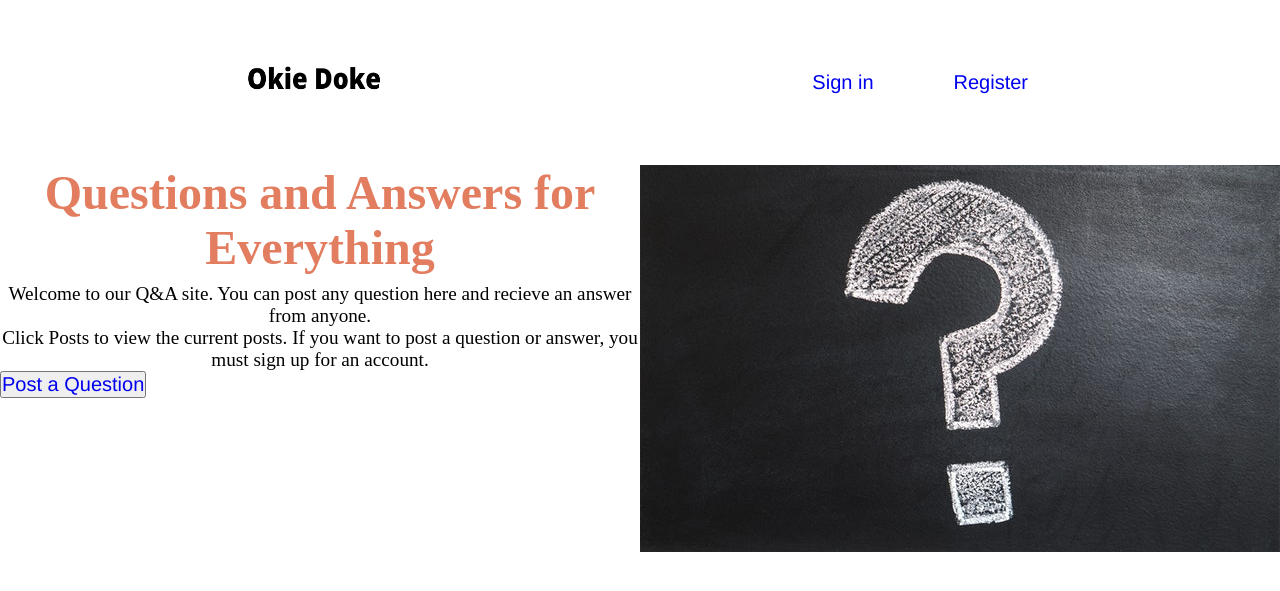
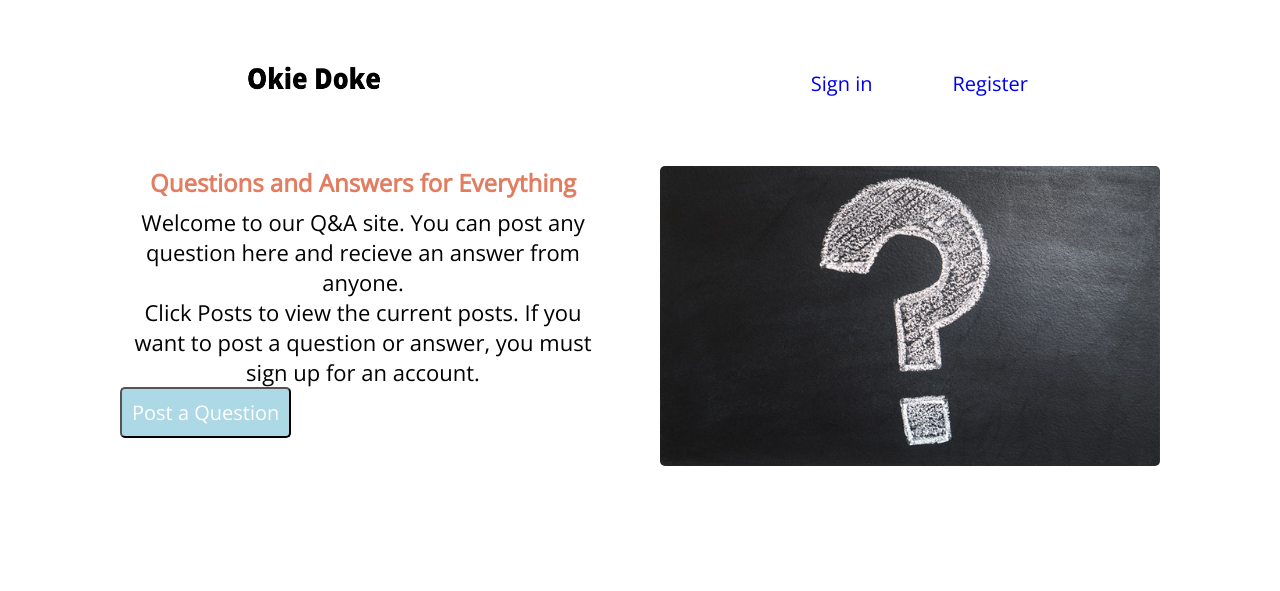
Before and after one commit to nboakye0/Group23_ITSC3155, a Flask app: page / in a window 1280 px wide. Shown: the top 591 px of the page. Run offline with Flask 2, Linux system fonts and the light colour scheme.

Commit message:
Made some css changes to homepage

```diff
--- a/static/main.css
+++ b/static/main.css
@@ -1,10 +1,11 @@
 * {
     margin: 0;
     padding: 0;
+    font-family: 'Open Sans', sans-serif;
+    background-color:
 }
 
 li, a {
-    font-family: "Helvetica", sans-serif;
     font-weight: 500;
     font-size: 20px;
     text-decoration: none;
@@ -41,11 +42,23 @@ header {
     margin: 0 auto;
 	clear: both;
     display: flex;
+    flex-direction: row;
+    padding-left: 120px;
+    padding-right: 120px;
+}
+
+.width-container {
+
+}
+
+.left {
+    width: 90%;
+    font-size: 20px;
 }
 
 .index-heading {
     color: #E27D60;
-    font-size: 3em;
+    font-size: 1.2em;
     margin-bottom: 8px;
 }
 
@@ -54,14 +67,27 @@ header {
 }
 
 .intro {
-    font-size: 1.2em;
+    font-size: 1.1em;
 }
 
 .question {
-    float: right;
+    border-radius: 5px;
+    height: 300px;
+    width: 500px;
 }
 
 .center {
     max-width: 500px;
     margin: auto;
 }
+
+.post-question {
+    padding: 10px;
+    background-color: lightblue;
+    text-align: center;
+    border-radius: 5px;
+}
+
+.posta {
+    color: white;
+}
--- a/templates/index.html
+++ b/templates/index.html
@@ -7,6 +7,9 @@
      <title>OkieDoke Q&A</title>
      <!-- styles -->
      <link rel="stylesheet" href="../static/main.css">
+     <link rel="preconnect" href="https://fonts.googleapis.com">
+     <link rel="preconnect" href="https://fonts.gstatic.com" crossorigin>
+     <link href="https://fonts.googleapis.com/css2?family=Open+Sans:wght@300&display=swap" rel="stylesheet">
 </head>
 <body>
      <header>
@@ -30,15 +33,19 @@
      </header>
 
      <main class="index-content">
+         <div class="width-container">
               <div class="left">
                    <h1 class="index-text index-heading">Questions and Answers for Everything</h1>
                    <p class="index-text intro">Welcome to our Q&A site. You can post any question here and recieve an answer from anyone.</p>
                    <p class="index-text intro">Click Posts to view the current posts. If you want to post a question or answer,
                         you must sign up for an account.</p>
 
-               <button><a href="{{ url_for('new_question') }}">Post a Question</a></button>
+                   <button class="post-question"><a class="posta" href="{{ url_for('new_question') }}">Post a Question</a></button>
               </div>
+          </div>
+          <div class="image">
             <img class="question" src="../static/question.jpg" alt="question mark">
+          </div>
      </main>
 </body>
 </html>
```
Lines whose indentation alone changed are shown as unchanged.
